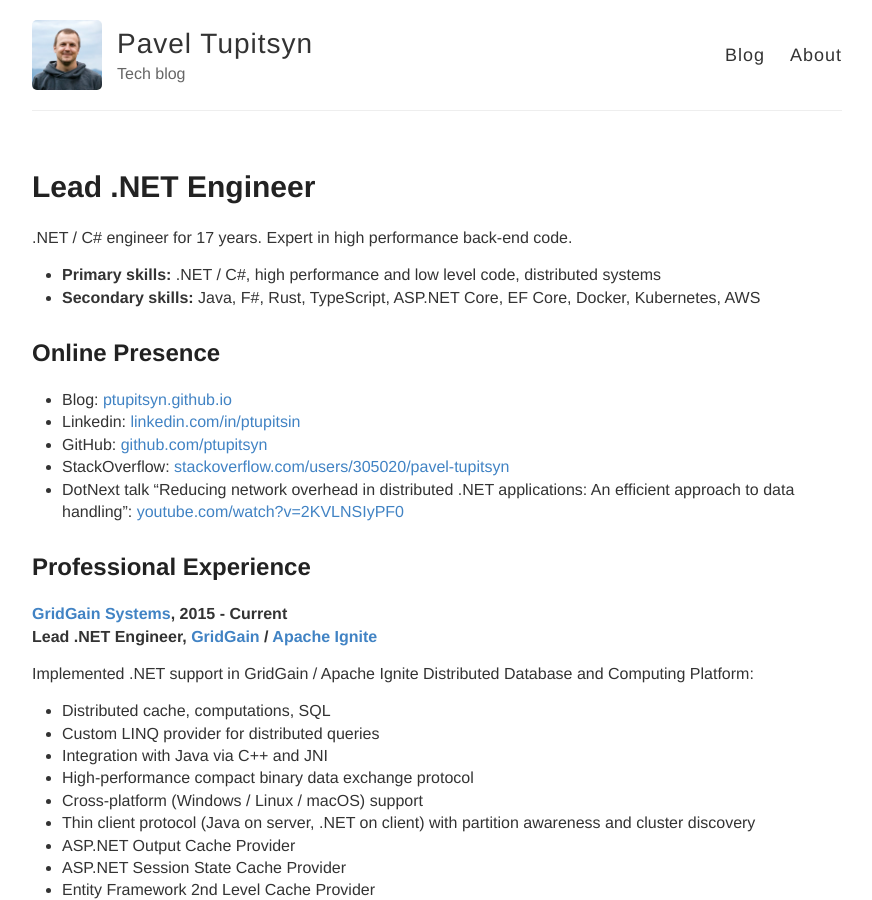
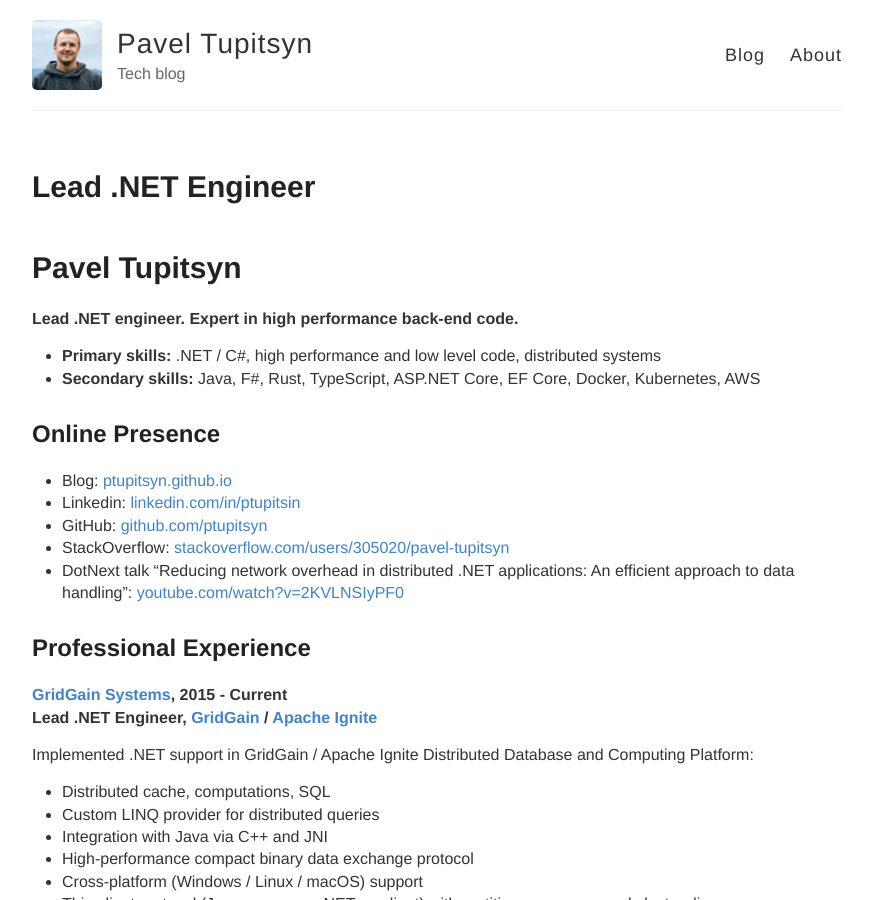
Before and after one commit to ptupitsyn/ptupitsyn.github.io, a Jekyll site: the page built from ptupitsyn_resume.md, in a window 1280 px wide and 900 px high. Shown: the whole window, without its empty margins (203-1075 px from the left). Built offline with Jekyll 4.4.1, drawn with Linux system fonts in a browser that asks for light colours.

Commit message:
Resume tweak

```diff
--- a/ptupitsyn_resume.md
+++ b/ptupitsyn_resume.md
@@ -4,7 +4,9 @@
 permalink: /resume/
 ---
 
-.NET / C# engineer for 17 years. Expert in high performance back-end code.
+# Pavel Tupitsyn
+
+**Lead .NET engineer. Expert in high performance back-end code.**
 
 * **Primary skills:** .NET / C#, high performance and low level code, distributed systems
 * **Secondary skills:** Java, F#, Rust, TypeScript, ASP.NET Core, EF Core, Docker, Kubernetes, AWS
```
